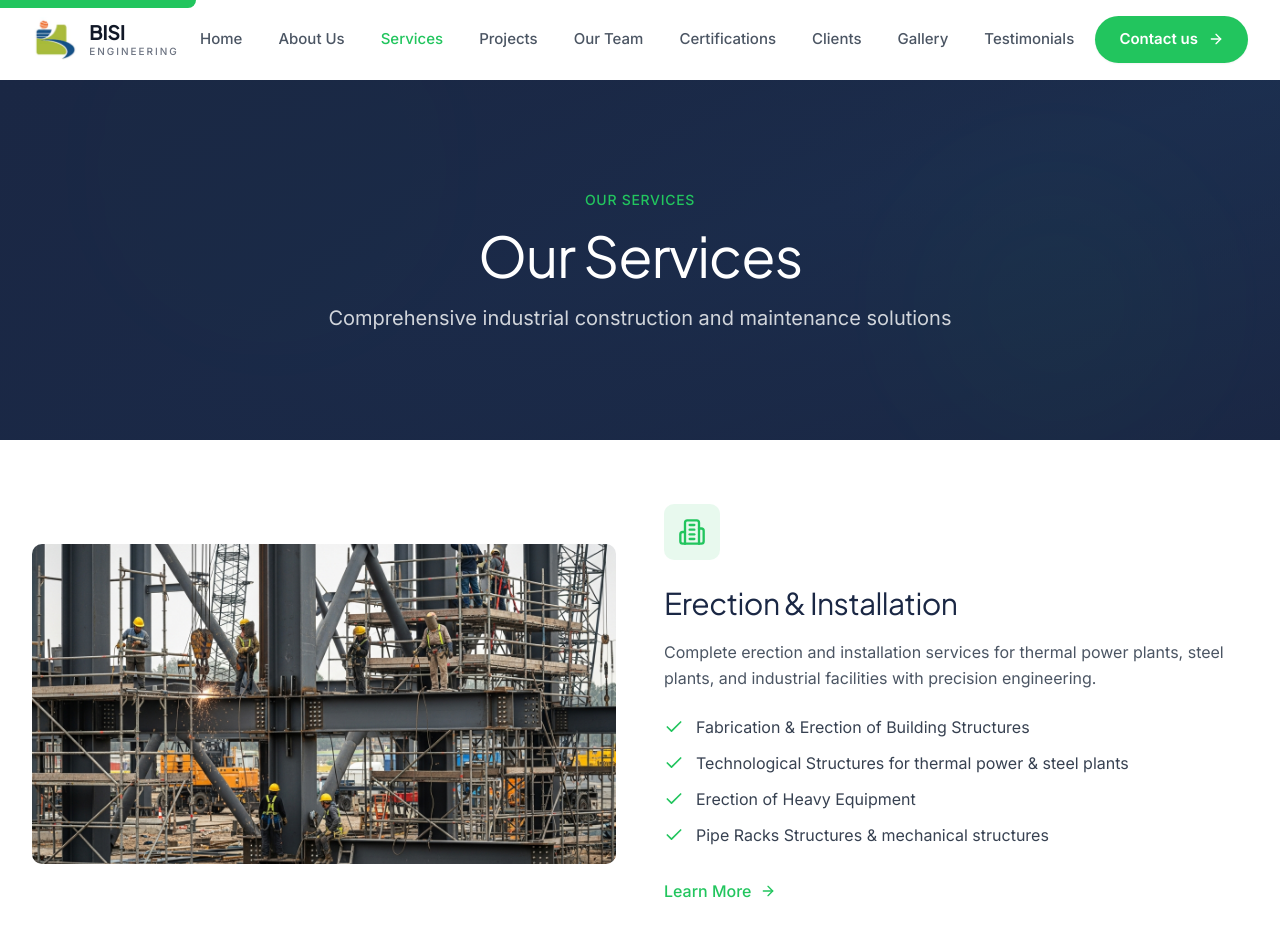
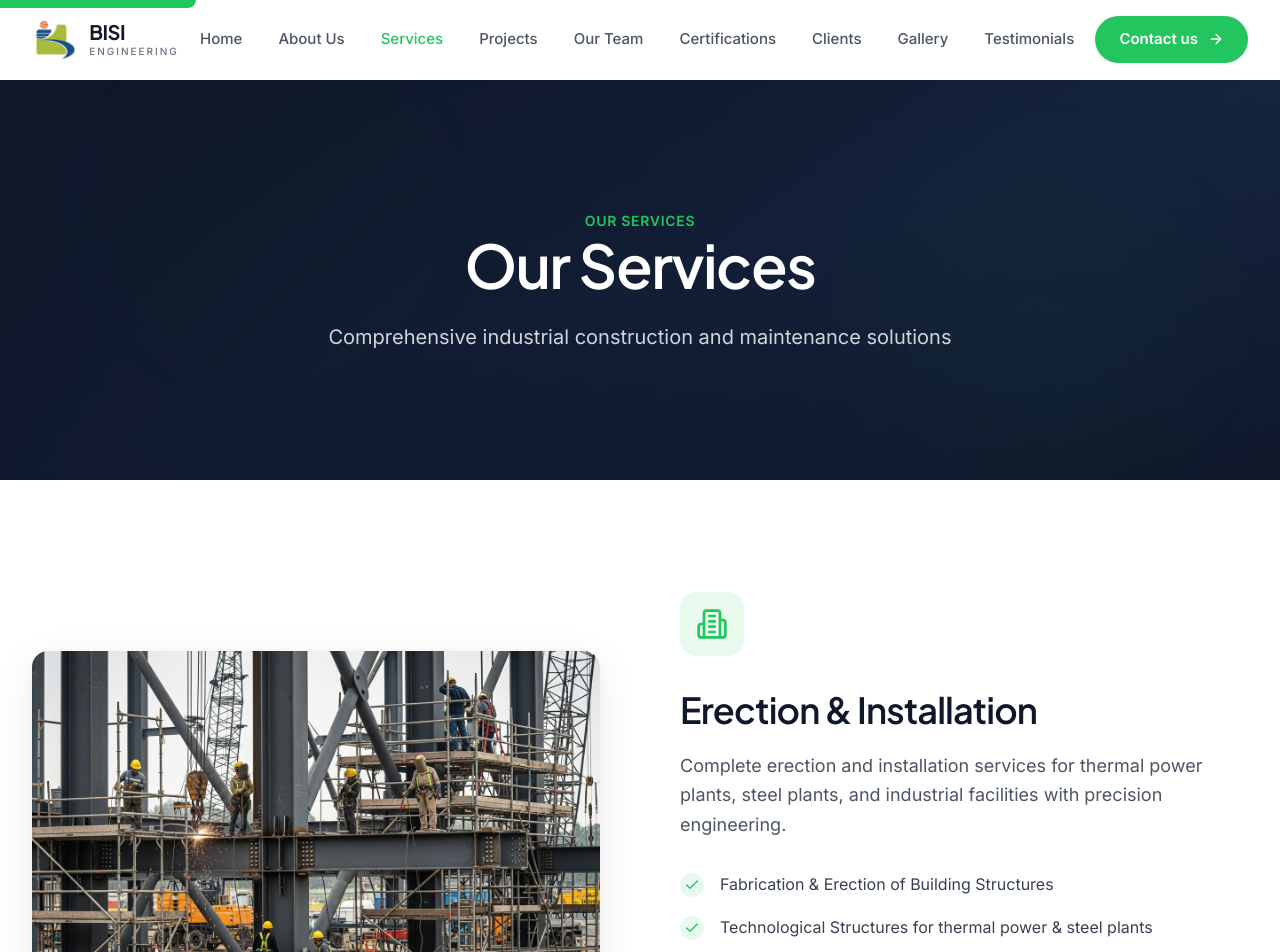
Before and after one commit to Sachet-17/Bisi_Eng_Web, a React (Create React App) app in the folder frontend/: page /services in a window 1280 px wide. Shown: the top 952 px of the page. Built offline with nearby package versions, Linux system fonts and the light colour scheme.

Commit message:
auto-commit for 180b11e4-d182-4646-a486-6e0f551c26b9

```diff
--- a/frontend/src/pages/ServicesPage.jsx
+++ b/frontend/src/pages/ServicesPage.jsx
@@ -17,13 +17,12 @@ const ServicesPage = () => {
       exit={{ opacity: 0 }}
       transition={{ duration: 0.4 }}
     >
-      {/* Hero Section - Enhanced */}
-      <section className="relative min-h-[45vh] flex items-center bg-gradient-to-br from-[#1a2744] via-[#1E3A5F] to-[#1a2744] overflow-hidden">
+      {/* Hero Section */}
+      <section className="relative min-h-[50vh] flex items-center bg-gradient-to-br from-[#0f172a] via-[#1E3A5F] to-[#0f172a] overflow-hidden">
         <div className="absolute inset-0">
-          <div className="absolute inset-0 bg-gradient-to-r from-[#1a2744]/95 via-[#1a2744]/80 to-[#1a2744]/60"></div>
-          {/* Decorative elements */}
+          <div className="absolute inset-0 bg-gradient-to-r from-[#0f172a]/95 via-[#0f172a]/80 to-[#0f172a]/60"></div>
           <motion.div
-            className="absolute top-20 right-20 w-72 h-72 bg-[#22C55E]/10 rounded-full blur-3xl"
+            className="absolute top-20 right-20 w-80 h-80 bg-[#22C55E]/10 rounded-full blur-3xl"
             animate={{ scale: [1, 1.2, 1], opacity: [0.3, 0.5, 0.3] }}
             transition={{ duration: 8, repeat: Infinity }}
           />
@@ -34,19 +33,19 @@ const ServicesPage = () => {
           />
         </div>
 
-        <div className="relative max-w-7xl mx-auto px-6 lg:px-8 py-12 lg:py-16">
+        <div className="relative max-w-7xl mx-auto px-6 lg:px-8 py-16 lg:py-24">
           <div className="max-w-4xl mx-auto text-center">
             <motion.div
               initial={{ opacity: 0, y: 20 }}
               animate={{ opacity: 1, y: 0 }}
               transition={{ duration: 0.6 }}
             >
-              <span className="inline-block text-sm text-[#22C55E] uppercase tracking-wider font-medium mb-3">
+              <span className="section-label !text-[#22C55E]">
                 Our Services
               </span>
             </motion.div>
             <motion.h1
-              className="text-4xl md:text-5xl lg:text-[3.5rem] font-light text-white leading-[1.15] mb-4"
+              className="font-display text-4xl md:text-5xl lg:text-6xl font-semibold text-white leading-tight mb-6 tracking-tight"
               initial={{ opacity: 0, y: 30 }}
               animate={{ opacity: 1, y: 0 }}
               transition={{ duration: 0.8, delay: 0.1 }}
@@ -66,9 +65,9 @@ const ServicesPage = () => {
       </section>
 
       {/* Services Grid */}
-      <section className="py-12 lg:py-16 bg-white overflow-hidden">
+      <section className="py-20 lg:py-28 bg-white overflow-hidden">
         <div className="max-w-7xl mx-auto px-6 lg:px-8">
-          <div className="space-y-16 lg:space-y-20">
+          <div className="space-y-24 lg:space-y-32">
             {servicesPage.services.map((service, index) => {
               const Icon = iconMap[service.icon];
               const isEven = index % 2 === 0;
@@ -78,22 +77,22 @@ const ServicesPage = () => {
               return (
                 <div
                   key={index}
-                  className="grid lg:grid-cols-2 gap-12 items-center"
+                  className="grid lg:grid-cols-2 gap-16 lg:gap-20 items-center"
                 >
                   <FadeComponent onLoad={index === 0} className={isEven ? 'lg:order-1' : 'lg:order-2'}>
                     <motion.div
-                      className="relative overflow-hidden rounded-lg"
+                      className="relative overflow-hidden rounded-2xl shadow-soft-lg"
                       whileHover={{ scale: 1.02 }}
                       transition={{ duration: 0.3 }}
                     >
                       <motion.div
-                        whileHover={{ scale: 1.1 }}
+                        whileHover={{ scale: 1.08 }}
                         transition={{ duration: 0.5 }}
                       >
                         <SafeImage
                           src={service.image}
                           alt={service.title}
-                          className="w-full h-80"
+                          className="w-full h-96"
                           placeholderLabel={service.title}
                         />
                       </motion.div>
@@ -102,44 +101,41 @@ const ServicesPage = () => {
 
                   <FadeComponentAlt onLoad={index === 0} className={isEven ? 'lg:order-2' : 'lg:order-1'}>
                     <motion.div
-                      className="w-14 h-14 bg-[#22C55E]/10 rounded-lg flex items-center justify-center mb-6"
-                      whileHover={{ backgroundColor: '#22C55E', rotate: [0, -10, 10, 0] }}
+                      className="w-16 h-16 bg-[#22C55E]/10 rounded-2xl flex items-center justify-center mb-8"
+                      whileHover={{ backgroundColor: '#22C55E' }}
                       transition={{ duration: 0.3 }}
                     >
-                      <Icon className="w-7 h-7 text-[#22C55E]" />
+                      <Icon className="w-8 h-8 text-[#22C55E]" />
                     </motion.div>
-                    <h2 className="text-2xl lg:text-3xl font-light text-[#1a2744] mb-4">
+                    <h2 className="font-display text-3xl lg:text-4xl font-semibold text-[#0f172a] mb-5 tracking-tight">
                       {service.title}
                     </h2>
-                    <p className="text-gray-600 mb-6 leading-relaxed">
+                    <p className="text-gray-600 mb-8 leading-relaxed text-lg">
                       {service.description}
                     </p>
-                    <ul className="space-y-3 mb-8">
+                    <ul className="space-y-4 mb-10">
                       {service.features.map((feature, featureIndex) => (
                         <motion.li
                           key={featureIndex}
-                          className="flex items-center gap-3"
+                          className="flex items-center gap-4"
                           initial={{ opacity: 0, x: -20 }}
                           whileInView={{ opacity: 1, x: 0 }}
                           viewport={{ once: true }}
                           transition={{ delay: featureIndex * 0.1, duration: 0.4 }}
                         >
-                          <motion.span
-                            whileHover={{ scale: 1.2, rotate: 360 }}
-                            transition={{ duration: 0.3 }}
-                          >
-                            <Check className="w-5 h-5 text-[#22C55E]" />
-                          </motion.span>
-                          <span className="text-gray-700">{feature}</span>
+                          <span className="w-6 h-6 bg-[#22C55E]/10 rounded-full flex items-center justify-center flex-shrink-0">
+                            <Check className="w-4 h-4 text-[#22C55E]" />
+                          </span>
+                          <span className="text-gray-700 text-base">{feature}</span>
                         </motion.li>
                       ))}
                     </ul>
                     <Link
                       to="/contact"
-                      className="group inline-flex items-center gap-2 text-[#22C55E] font-medium hover:gap-3 transition-all"
+                      className="group inline-flex items-center gap-3 text-[#22C55E] font-semibold text-base hover:gap-4 transition-all duration-300"
                     >
                       Learn More
-                      <ArrowRight className="w-4 h-4" />
+                      <ArrowRight className="w-5 h-5" />
                     </Link>
                   </FadeComponentAlt>
                 </div>
@@ -149,25 +145,33 @@ const ServicesPage = () => {
         </div>
       </section>
 
-      {/* CTA - Enhanced */}
-      <section className="py-12 lg:py-16 bg-gradient-to-r from-[#22C55E] via-[#16A34A] to-[#22C55E] overflow-hidden relative">
-        {/* Animated background */}
+      {/* CTA */}
+      <section className="py-20 lg:py-28 bg-gradient-to-br from-[#22C55E] via-[#16A34A] to-[#15803d] overflow-hidden relative">
         <div className="absolute inset-0">
           <motion.div
-            className="absolute top-10 left-10 w-64 h-64 bg-white/10 rounded-full blur-3xl"
+            className="absolute top-10 left-10 w-72 h-72 bg-white/10 rounded-full blur-3xl"
             animate={{ scale: [1, 1.3, 1], opacity: [0.3, 0.5, 0.3] }}
             transition={{ duration: 8, repeat: Infinity }}
           />
           <motion.div
-            className="absolute bottom-10 right-10 w-80 h-80 bg-white/10 rounded-full blur-3xl"
+            className="absolute bottom-10 right-10 w-96 h-96 bg-white/10 rounded-full blur-3xl"
             animate={{ scale: [1, 1.2, 1], opacity: [0.2, 0.4, 0.2] }}
             transition={{ duration: 10, repeat: Infinity }}
           />
         </div>
 
         <FadeInUp className="relative max-w-4xl mx-auto px-6 lg:px-8 text-center">
+          <motion.span
+            className="section-label !text-white/80"
+            initial={{ opacity: 0, y: 20 }}
+            whileInView={{ opacity: 1, y: 0 }}
+            viewport={{ once: true }}
+            transition={{ duration: 0.6 }}
+          >
+            Get in Touch
+          </motion.span>
           <motion.h2
-            className="text-3xl lg:text-4xl font-light text-white mb-4"
+            className="font-display text-3xl lg:text-4xl xl:text-5xl font-semibold text-white mb-6 tracking-tight"
             initial={{ opacity: 0, y: 20 }}
             whileInView={{ opacity: 1, y: 0 }}
             viewport={{ once: true }}
@@ -176,7 +180,7 @@ const ServicesPage = () => {
             Need a custom solution?
           </motion.h2>
           <motion.p
-            className="text-white/90 text-base lg:text-lg mb-8 max-w-2xl mx-auto"
+            className="text-white/90 text-lg lg:text-xl mb-10 max-w-2xl mx-auto leading-relaxed"
             initial={{ opacity: 0, y: 20 }}
             whileInView={{ opacity: 1, y: 0 }}
             viewport={{ once: true }}
@@ -186,9 +190,9 @@ const ServicesPage = () => {
           </motion.p>
           <Link to="/contact">
             <motion.span
-              className="group inline-flex items-center gap-3 bg-white text-[#1a2744] px-8 py-4 rounded-full font-medium text-base shadow-xl hover:shadow-2xl"
-              whileHover={{ scale: 1.05, backgroundColor: '#f9fafb' }}
-              whileTap={{ scale: 0.95 }}
+              className="group inline-flex items-center gap-3 bg-white text-[#0f172a] px-8 py-4 rounded-full font-semibold text-base shadow-xl hover:shadow-2xl transition-all duration-300"
+              whileHover={{ scale: 1.02 }}
+              whileTap={{ scale: 0.98 }}
               initial={{ opacity: 0, y: 20 }}
               whileInView={{ opacity: 1, y: 0 }}
               viewport={{ once: true }}
```
